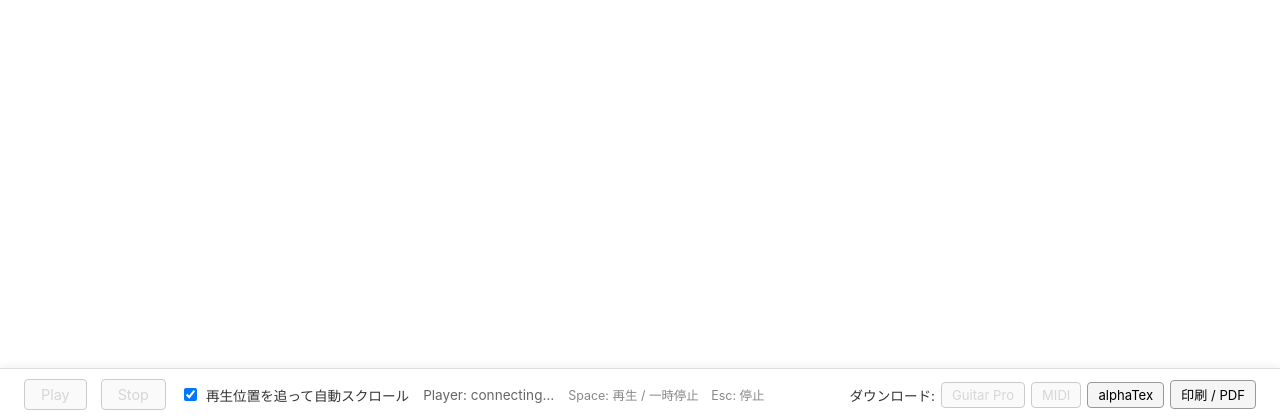
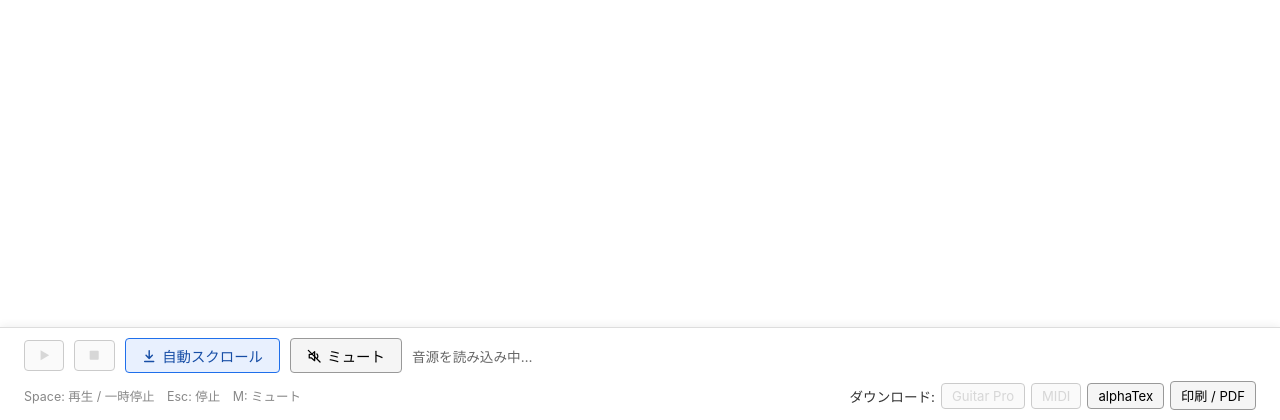
Before and after one commit to shimabox/videotab, a Python web app: template src/videotab/templates/viewer.html.j2 in a window 1280 px wide. Shown: the part 380-800 px from the top of the page. Run offline with Jinja, Linux system fonts and the light colour scheme; the template is opened without the code that fills it, so the values that code supplies are empty.

Commit message:
タブ譜のページの再生にミュートを足し、操作をアイコンのボタンにする
音楽を聴きながらタブ譜を流して目で追えるよう、音を出さずに再生できるようにする。
あわせて、操作の段が途中で落ちて見えないよう、1 行目を再生の操作だけにまとめる。

- 1 行目: ▶（再生中は ❚❚）・■ のアイコンのボタンと、押すと色が変わる「自動スクロール」
  「ミュート」のボタン。ミュートは音量を 0 にし、カーソルと自動スクロールはそのまま動く。
  状態はブラウザに覚え、ページを開いた時点から効く。M キーでも切り替える
  （ボタンを押した直後や日本語入力のときも効くよう、キーの位置で判定する）
- 再生の準備の表示は、再生できるときは出さず、準備中は「音源を読み込み中…」、
  再生できないときは「オフラインのため再生できません」をミュートの隣に出す
- 2 行目: 左にキー操作の案内、右にダウンロードの 4 つのボタン。狭い幅では各行の中で折り返す
- キー操作はボタンの title と aria-keyshortcuts でも示す

Co-Authored-By: Claude Opus 5.5 <noreply@anthropic.com>

```diff
--- a/src/videotab/templates/viewer.html.j2
+++ b/src/videotab/templates/viewer.html.j2
@@ -43,29 +43,36 @@
     bottom: 0;
     z-index: 10;
     display: flex;
-    align-items: center;
-    gap: 10px 14px;
-    flex-wrap: wrap;
+    flex-direction: column;
+    gap: 8px;
     padding: 10px 24px calc(10px + env(safe-area-inset-bottom, 0px));
     background: rgba(255, 255, 255, 0.96);
     border-top: 1px solid #ddd;
     box-shadow: 0 -2px 8px rgba(0, 0, 0, 0.06);
   }
   .tm-controls[hidden] { display: none; }
-  .tm-follow {
-    display: inline-flex;
+  /* Two rows by role: playback (with the player's status only while it is
+     not ready), then the key hints with the downloads on the right. A narrow
+     window wraps inside each row; the right-hand part then starts its own
+     line from the left (space-between puts a lone item at the start). */
+  .tm-controls-row {
+    display: flex;
+    flex-wrap: wrap;
     align-items: center;
-    gap: 6px;
-    font-size: 0.85rem;
-    color: #333;
-    cursor: pointer;
+    justify-content: space-between;
+    gap: 8px 14px;
+  }
+  .tm-playback {
+    display: flex;
+    flex-wrap: wrap;
+    align-items: center;
+    gap: 8px 10px;
   }
   .tm-keys {
     color: #888;
     font-size: 0.78rem;
   }
   .tm-download {
-    margin-left: auto;
     display: inline-flex;
     align-items: center;
     gap: 6px;
@@ -88,10 +95,35 @@
     opacity: 0.5;
     cursor: not-allowed;
   }
+  button.tm-btn:focus-visible { outline: 2px solid #1f6feb; outline-offset: 1px; }
+  /* Icons are drawn in the button's text colour at its text size, and sit
+     in the line like a letter so icon-only buttons keep the same height. */
+  button.tm-btn svg {
+    display: inline-block;
+    width: 1em;
+    height: 1em;
+    vertical-align: -0.125em;
+  }
+  button.tm-icon-btn { padding: 6px 12px; }
+  button.tm-toggle svg { margin-right: 6px; }
+  /* a toggle that is on keeps the button's shape, tinted blue */
+  button.tm-btn[aria-pressed="true"] {
+    background: #e8f0fe;
+    border-color: #1f6feb;
+    color: #174ea6;
+  }
+  button.tm-btn[aria-pressed="true"]:hover:not(:disabled) { background: #d6e4fc; }
+  #tm-play .tm-icon-pause,
+  #tm-play.is-playing .tm-icon-play { display: none; }
+  #tm-play.is-playing .tm-icon-pause { display: inline-block; }
+  /* shown only while the player is loading or unavailable; empty once it
+     can play, and then takes no room */
   .tm-player-status {
     color: #666;
     font-size: 0.85rem;
   }
+  .tm-player-status:empty { display: none; }
+  .tm-player-status.is-error { color: #b3261e; }
   .tm-offline-note {
     margin-top: 8px;
     color: #888;
@@ -166,17 +198,24 @@
 <div id="tm-alphatab-surface"></div>
 
 <div class="tm-controls" id="tm-controls" role="toolbar" aria-label="再生">
-  <button type="button" id="tm-play" class="tm-btn" disabled>Play</button>
-  <button type="button" id="tm-stop" class="tm-btn" disabled>Stop</button>
-  <label class="tm-follow"><input type="checkbox" id="tm-follow" checked> 再生位置を追って自動スクロール</label>
-  <span id="tm-player-status" class="tm-player-status">Player: connecting…</span>
-  <span class="tm-keys">Space: 再生 / 一時停止　Esc: 停止</span>
+  <div class="tm-controls-row">
+    <span class="tm-playback">
+      <button type="button" id="tm-play" class="tm-btn tm-icon-btn" disabled aria-label="再生" title="再生 / 一時停止（Space）" aria-keyshortcuts="Space"><svg class="tm-icon-play" viewBox="0 0 16 16" aria-hidden="true" focusable="false"><path d="M4 2.5v11l9.5-5.5z" fill="currentColor"/></svg><svg class="tm-icon-pause" viewBox="0 0 16 16" aria-hidden="true" focusable="false"><rect x="3.5" y="2.5" width="3" height="11" rx="0.5" fill="currentColor"/><rect x="9.5" y="2.5" width="3" height="11" rx="0.5" fill="currentColor"/></svg></button>
+      <button type="button" id="tm-stop" class="tm-btn tm-icon-btn" disabled aria-label="停止" title="停止（Esc）" aria-keyshortcuts="Escape"><svg viewBox="0 0 16 16" aria-hidden="true" focusable="false"><rect x="3" y="3" width="10" height="10" rx="1" fill="currentColor"/></svg></button>
+      <button type="button" id="tm-follow" class="tm-btn tm-toggle" aria-pressed="true" title="再生位置を追って楽譜を自動でスクロールする"><svg viewBox="0 0 16 16" aria-hidden="true" focusable="false"><path d="M8 2v8.5M4.5 7 8 10.5 11.5 7M3 14h10" fill="none" stroke="currentColor" stroke-width="1.6" stroke-linecap="round" stroke-linejoin="round"/></svg>自動スクロール</button>
+      <button type="button" id="tm-mute" class="tm-btn tm-toggle" aria-pressed="false" title="音を出さずに再生する（M）" aria-keyshortcuts="M"><svg viewBox="0 0 16 16" aria-hidden="true" focusable="false"><path d="M2.5 6H5l3.5-3v10L5 10H2.5z" fill="none" stroke="currentColor" stroke-width="1.4" stroke-linejoin="round"/><path d="M11 5.5a3.5 3.5 0 0 1 0 5M1.5 1.5l13 13" fill="none" stroke="currentColor" stroke-width="1.4" stroke-linecap="round"/></svg>ミュート</button>
+      <span id="tm-player-status" class="tm-player-status" aria-live="polite">音源を読み込み中…</span>
+    </span>
+  </div>
+  <div class="tm-controls-row">
+    <span class="tm-keys">Space: 再生 / 一時停止　Esc: 停止　M: ミュート</span>
     <span class="tm-download" role="group" aria-label="ダウンロード">ダウンロード:
       <button type="button" class="tm-btn" data-download="gp" disabled title="Guitar Pro・TuxGuitar・MuseScore などで開ける">Guitar Pro</button>
       <button type="button" class="tm-btn" data-download="midi" disabled>MIDI</button>
       <button type="button" class="tm-btn" data-download="alphatex">alphaTex</button>
       <button type="button" class="tm-btn" data-download="print" title="ブラウザの印刷から PDF に保存できる">印刷 / PDF</button>
     </span>
+  </div>
 </div>
 
 <footer class="tm-footer">
@@ -206,6 +245,7 @@
   var statusEl = document.getElementById("tm-player-status");
   var controlsEl = document.getElementById("tm-controls");
   var followEl = document.getElementById("tm-follow");
+  var muteEl = document.getElementById("tm-mute");
 
   // Following playback scrolls only when the playing bar leaves the part of
   // the window above the fixed controls, and can be turned off; the choice
@@ -216,7 +256,7 @@
   var FOLLOW_MARGIN = 16;
   var follow = true;
   try { follow = window.localStorage.getItem(FOLLOW_KEY) !== "off"; } catch (e) { /* storage blocked */ }
-  followEl.checked = follow;
+  followEl.setAttribute("aria-pressed", String(follow));
   function keepPlayingBarVisible() {
     if (!follow) { return; }
     var bar = document.querySelector(".at-cursor-bar");
@@ -228,6 +268,13 @@
       window.scrollTo({ top: window.scrollY + rect.top - FOLLOW_MARGIN, behavior: "smooth" });
     }
   }
+  // Muting plays silently (cursor and following keep going), e.g. to follow
+  // the score while listening to the recording; remembered like following.
+  var MUTE_KEY = "videotab.mute-playback";
+  var muted = false;
+  try { muted = window.localStorage.getItem(MUTE_KEY) === "on"; } catch (e) { /* storage blocked */ }
+  muteEl.setAttribute("aria-pressed", String(muted));
+
   function reserveRoomForControls() {
     document.documentElement.style.setProperty("--tm-controls-room", controlsEl.offsetHeight + "px");
   }
@@ -321,6 +368,19 @@
   // 小節の長さや繰り返しをブラウザ上で調べられるよう、外から触れるようにしておく。
   window.__tabApi = api;
 
+  // alphaTab keeps the volume until its synthesizer is up, so the remembered
+  // mute holds from the very first note; set again once the player is ready.
+  function applyMute() {
+    api.masterVolume = muted ? 0 : 1;
+  }
+  function setMuted(value) {
+    muted = value;
+    muteEl.setAttribute("aria-pressed", String(value));
+    try { window.localStorage.setItem(MUTE_KEY, value ? "on" : "off"); } catch (e) { /* storage blocked */ }
+    applyMute();
+  }
+  applyMute();
+
   api.renderStarted.on(function () {
     window.__tabReady = false;
   });
@@ -331,20 +391,26 @@
   // A broken/unreachable soundfont (offline, blocked CDN, ...) must never
   // take the notation display down with it.
   api.error.on(function () {
-    statusEl.textContent = "Player: unavailable (offline?)";
+    statusEl.textContent = "オフラインのため再生できません";
+    statusEl.classList.add("is-error");
     playBtn.disabled = true;
     stopBtn.disabled = true;
   });
 
+  // Once the player can play there is nothing to report: the status empties
+  // (and hides) and the play button becomes usable.
   api.playerReady.on(function () {
-    statusEl.textContent = "Player: ready";
+    statusEl.textContent = "";
+    statusEl.classList.remove("is-error");
     playBtn.disabled = false;
     stopBtn.disabled = false;
+    applyMute();
   });
 
   api.playerStateChanged.on(function (e) {
     var playing = e.state === alphaTab.synth.PlayerState.Playing;
-    playBtn.textContent = playing ? "Pause" : "Play";
+    playBtn.classList.toggle("is-playing", playing);
+    playBtn.setAttribute("aria-label", playing ? "一時停止" : "再生");
   });
 
   playBtn.addEventListener("click", function () {
@@ -356,10 +422,14 @@
     api.stop();
   });
 
-  followEl.addEventListener("change", function () {
-    follow = followEl.checked;
+  followEl.addEventListener("click", function () {
+    follow = !follow;
+    followEl.setAttribute("aria-pressed", String(follow));
     try { window.localStorage.setItem(FOLLOW_KEY, follow ? "on" : "off"); } catch (e) { /* storage blocked */ }
     keepPlayingBarVisible();
+  });
+  muteEl.addEventListener("click", function () {
+    setMuted(!muted);
   });
   // alphaTab moves the cursor elements when the played beat changes; check
   // them once they are in place.
@@ -368,19 +438,31 @@
   });
 
   // Space plays / pauses from anywhere on the page except a focused control
-  // (a focused button or checkbox already reacts to Space itself). Esc stops
-  // wherever the focus is.
+  // (a focused button, toggles included, already reacts to Space itself). Esc
+  // stops wherever the focus is. M toggles the mute even when a button has
+  // focus: clicking ▶ やミュートのボタン leaves the focus on that button, so
+  // the very next M press needs to work there too.
   document.addEventListener("keydown", function (e) {
     // a held key repeats keydown; act on the first press only
     if (e.repeat) { return; }
-    var tag = e.target && e.target.tagName;
     if (e.key === "Escape") {
       if (!stopBtn.disabled) { api.stop(); }
       return;
     }
-    if (tag === "BUTTON" || tag === "INPUT" || tag === "TEXTAREA" || tag === "SELECT") { return; }
     // Shift+Space (scroll up) and other modified keys keep their usual meaning.
     if (e.shiftKey || e.ctrlKey || e.metaKey || e.altKey) { return; }
+    var target = e.target;
+    var tag = target && target.tagName;
+    var typing = tag === "INPUT" || tag === "TEXTAREA" || tag === "SELECT" || (target && target.isContentEditable);
+    // e.code (physical key position) keeps working when IME composition makes
+    // e.key something other than "m"/"M"; checking it before the BUTTON
+    // exclusion below is what lets M reach the mute right after a click.
+    if (!typing && (e.code === "KeyM" || e.key === "m" || e.key === "M")) {
+      e.preventDefault();
+      setMuted(!muted);
+      return;
+    }
+    if (tag === "BUTTON" || typing) { return; }
     if (e.key === " " && !playBtn.disabled) {
       e.preventDefault();
       api.playPause();
```
Also changed, not shown: tests/test_build.py (+87 -0 lines). Lines whose indentation alone changed are shown as unchanged.
